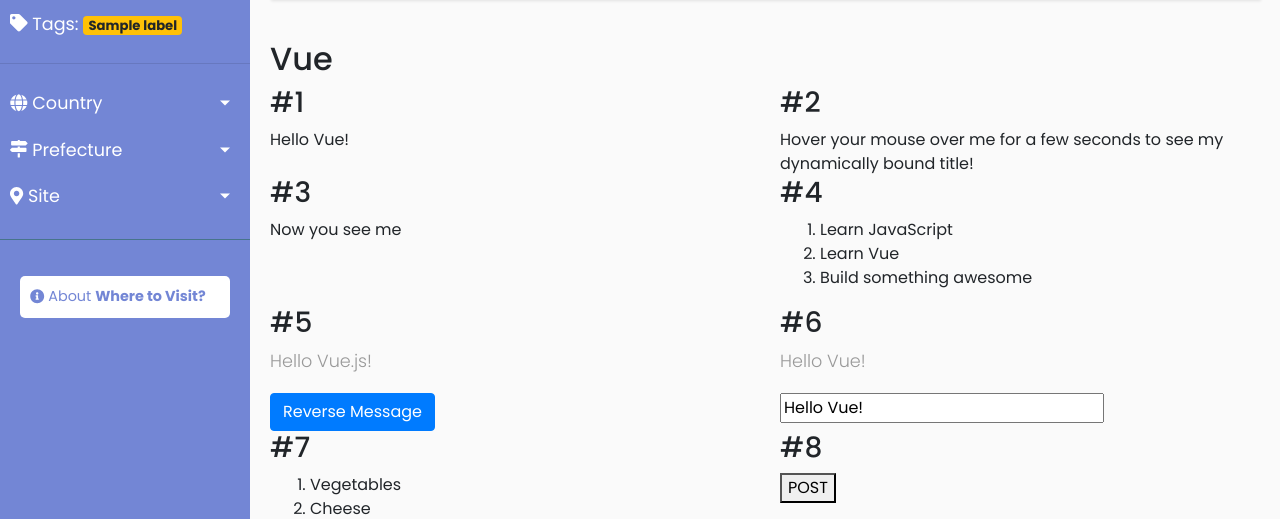
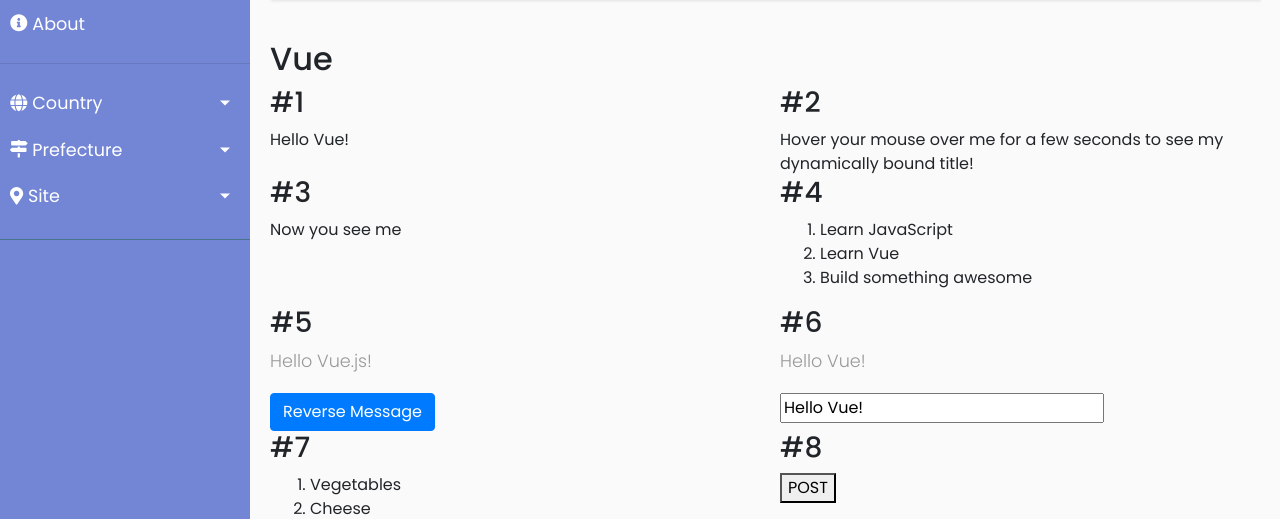
Before and after one commit to takashifuruya0/gae_django_python3, a Django app: template ra/templates/ra/main.html in a window 1280 px wide. Shown: the part 96-615 px from the top of the page. Run offline with Django 3.2, Linux system fonts and the light colour scheme; tables that the repository leaves empty hold one stand-in row (values such as "Sample post"); the template is opened without the code that fills it: values that come from a table or form of the project are taken from there, most other values are stand-ins (such as "Sample title", 1, 10 or a date in 2020); some libraries are stand-ins or nearby versions.

Commit message:
spinner等を修正

```diff
--- a/ra/templates/base.html
+++ b/ra/templates/base.html
@@ -42,6 +42,7 @@
     <div class="wrapper">
         <!-- Sidebar  -->
         <nav id="sidebar">
+            <!--Sidebar header-->
             <div class="sidebar-header">
                 <a href="{% url 'ra:photo' %}">
                   <h4><i class="fas fa-camera-retro"></i> Where to Visit?</h4>
@@ -50,15 +51,12 @@
                   <strong>WV</strong>
                 </a>
             </div>
-
+            <!--Sidebar list-->
             <ul class="list-unstyled components">
                 <li>
-                  <a href="">
-                      <i class="fas fa-tag"></i> Tags:
-                      <span class="badge badge-warning bg-sm">
-                        <span class="ajax_label">{{label}}</span>
-                      </span>
-                  </a>
+                    <a href="{%url 'ra:main'%}">
+                        <i class="fas fa-info-circle"></i> About
+                    </a>
                 </li>
                 <hr>
 
@@ -113,15 +111,21 @@
                 </li>
                 {% endif %}
             </ul>
+            <!--<ul class="list-unstyled CTAs">-->
+                <!--<li>-->
+                    <!--<a href="{%url 'ra:main'%}" class="download">-->
+                        <!--<i class="fas fa-info-circle"></i> About <strong>Where to Visit?</strong>-->
+                    <!--</a>-->
+                <!--</li>-->
+            <!--</ul>-->
+        </nav>
 
-            <ul class="list-unstyled CTAs">
-                <li>
-                    <a href="{%url 'ra:main'%}" class="download">
-                        <i class="fas fa-info-circle"></i> About <strong>Where to Visit?</strong>
-                    </a>
-                </li>
-            </ul>
-        </nav>
+        <!--Spinner-->
+        <div id="overlay" class="hide">
+          <div class="cv-spinner">
+              <span class="spinner"></span>
+          </div>
+        </div>
 
         <!-- Page Content  -->
         <div id="content">
--- a/static/css/loading.css
+++ b/static/css/loading.css
@@ -5,6 +5,8 @@
 #overlay{
     position: fixed;
     top: 0;
+    margin: 0;
+    padding: 0;
     z-index: 100;
     width: 100%;
     height:100%;
```
Also changed, not shown: ra/templates/ra/photo.html (+7 -12 lines).
